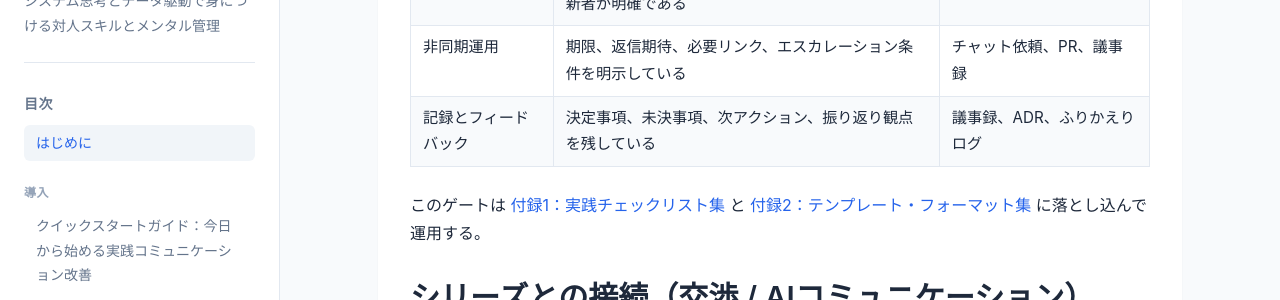
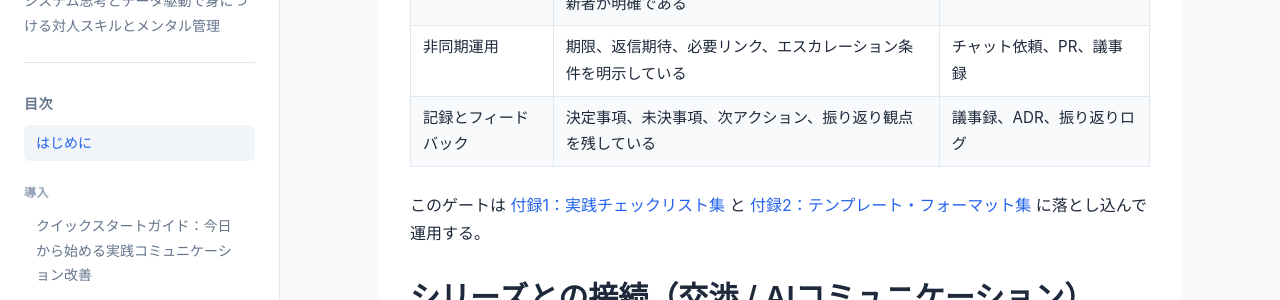
Before and after one commit to itdojp/IT-engineer-communication-book, a Jekyll site: the page built from docs/index.md, in a window 1280 px wide and 900 px high, scrolled down 1508 px. Shown: the part 152-452 px from the top of the window. Built offline with Jekyll 4.4.1, drawn with Linux system fonts in a browser that asks for light colours.

Commit message:
docs: align feedback log wording

```diff
--- a/docs/index.md
+++ b/docs/index.md
@@ -50,7 +50,7 @@ permalink: /
 | 目的と文脈 | 何を決める/伝える/相談するか、背景・制約・前提を分けている | Context Package、議題、Issue |
 | 責任分界 | 依頼者、判断者、レビュー担当、実行担当、次回更新者が明確である | RACI、担当欄、承認ログ |
 | 非同期運用 | 期限、返信期待、必要リンク、エスカレーション条件を明示している | チャット依頼、PR、議事録 |
-| 記録とフィードバック | 決定事項、未決事項、次アクション、振り返り観点を残している | 議事録、ADR、ふりかえりログ |
+| 記録とフィードバック | 決定事項、未決事項、次アクション、振り返り観点を残している | 議事録、ADR、振り返りログ |
 
 このゲートは [付録1：実践チェックリスト集](appendix-01-checklists/) と
 [付録2：テンプレート・フォーマット集](appendix-02-templates/) に落とし込んで運用する。
```
